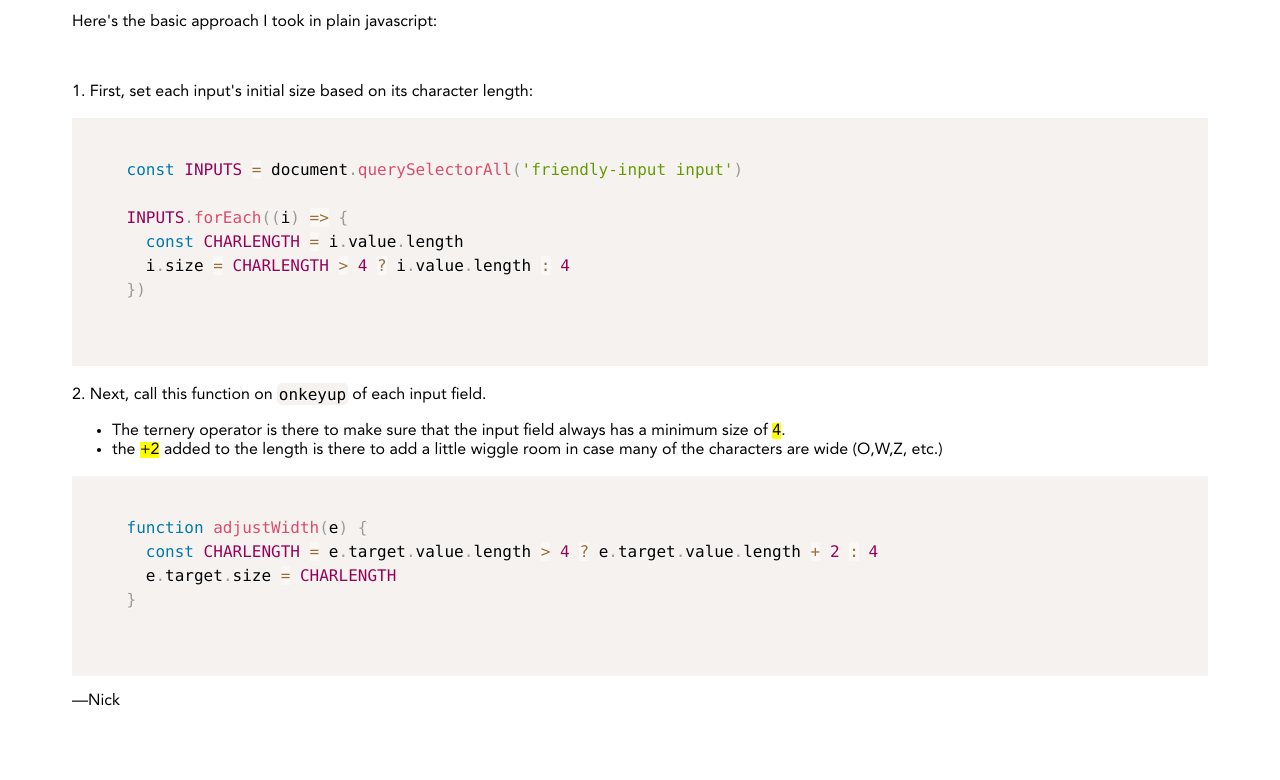
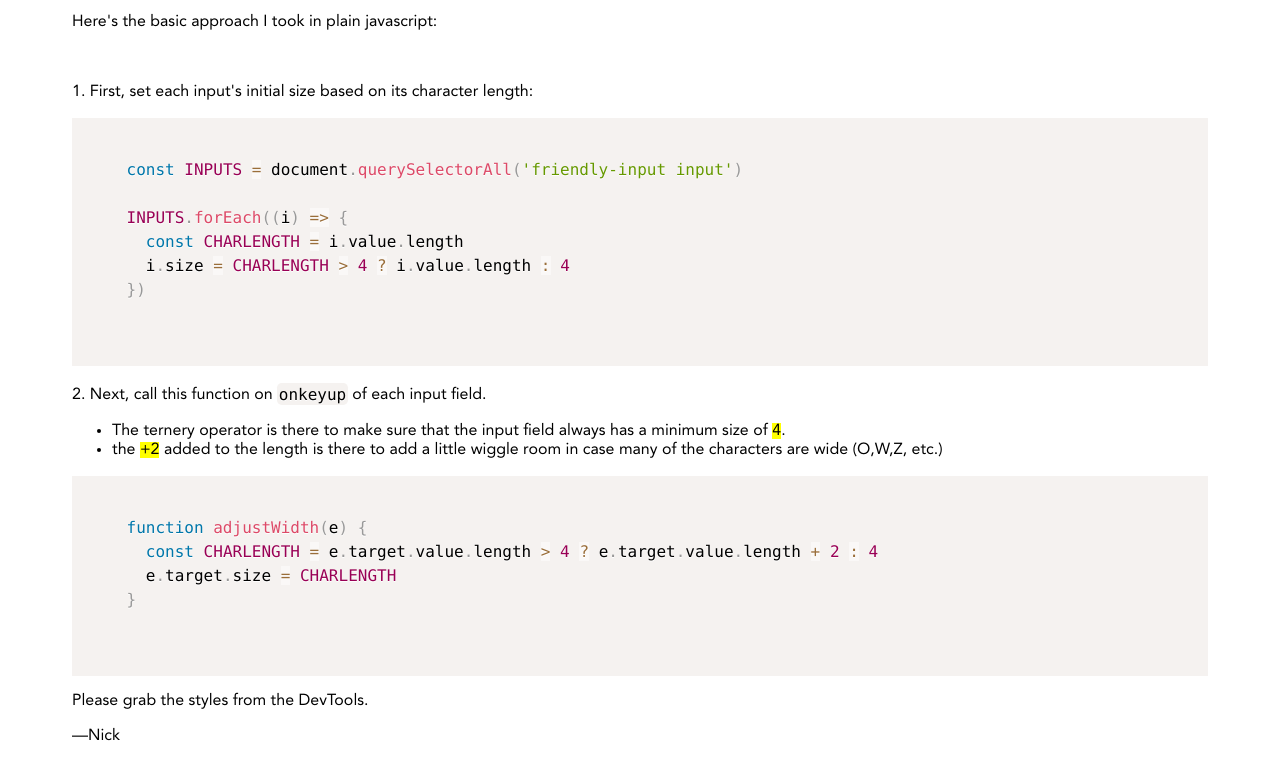
Before and after one commit to lab27/inputs, a plain HTML site: page index.html in a window 1280 px wide. Shown: the part 449-1229 px from the top of the page. Drawn offline with nearby package versions, Linux system fonts and the light colour scheme.

Commit message:
[feat] add styles note

```diff
--- a/index.html
+++ b/index.html
@@ -76,6 +76,7 @@
     }
   </code>
   </pre>
+  <p>Please grab the styles from the DevTools.</p>
   <p>—Nick</p>
 </div>
 
```
Also changed, not shown: 1 other file.
